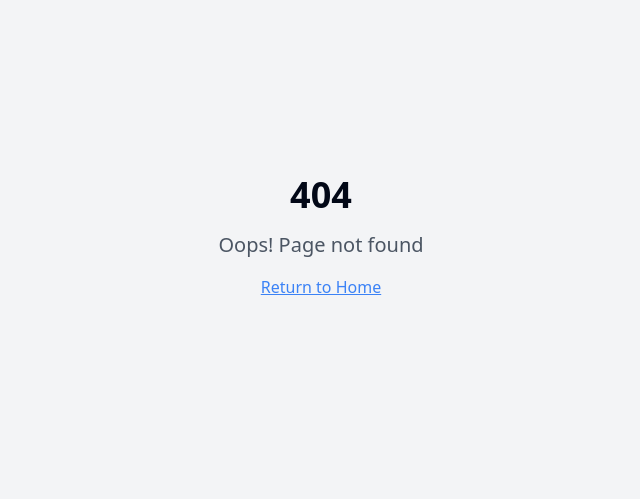
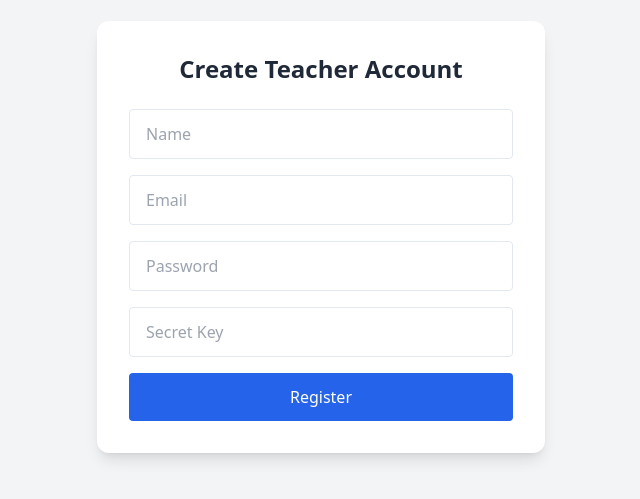
Before and after one commit to indreshverma2004/byte-bright-classroom, a React (Vite) app: page /teacher-register in a window 1280 px wide. Before the commit this address had no page. Shown: the part 163-662 px from the top of the page, without its empty margins (319-959 px from the left). Built offline with nearby package versions, Linux system fonts and the light colour scheme.

Commit message:
updated clasrrom page

```diff
--- a/src/App.tsx
+++ b/src/App.tsx
@@ -22,6 +22,7 @@ import CreatePoll from "./pages/Teacher/CreatePoll";
 import CreateClassroom from "./pages/Teacher/CreateClassroom";
 import StudentRegisterForm from "./pages/Student/studentRegister";
 import  ClassroomDetails  from "./pages/Teacher/ClassroomDetails";
+import TeacherRegister from "./pages/Teacher/TeacherRegister";
 const App = () => (
       <BrowserRouter>
         <Routes>
@@ -41,6 +42,7 @@ const App = () => (
           <Route path="/create-poll" element={<CreatePoll />} />
           <Route path="/student-register" element={<StudentRegisterForm />} />
           <Route path="/classroom/:id" element={<ClassroomDetails />} />
+          <Route path="/teacher-register" element={<TeacherRegister />} />
           {/* Query Client Provider for React Query */}
           <Route path="*" element={<NotFound />} />
         </Routes>
--- /dev/null
+++ b/src/pages/Teacher/TeacherRegister.tsx
@@ -0,0 +1,88 @@
+import React, { useState } from "react";
+import { useNavigate } from "react-router-dom";
+
+const TeacherRegister = () => {
+  const [name, setName] = useState("");
+  const [email, setEmail] = useState("");
+  const [password, setPassword] = useState("");
+  const [secretKey, setSecretKey] = useState("");
+  const navigate = useNavigate();
+
+  const handleRegister = async (e) => {
+    e.preventDefault();
+
+    if (secretKey !== "adminlogin12345") {
+      alert("Invalid secret key.");
+      return;
+    }
+
+    try {
+      const res = await fetch("http://localhost:5000/teacher/register", {
+        method: "POST",
+        headers: { "Content-Type": "application/json" },
+        body: JSON.stringify({ name, email, password }),
+      });
+
+      if (!res.ok) throw new Error("Registration failed");
+
+      const data = await res.json();
+      alert("Registration successful!");
+      navigate("/teacher-login");
+    } catch (err) {
+      console.error("Registration error:", err);
+      alert("Registration failed.");
+    }
+  };
+
+  return (
+    <div className="min-h-screen flex items-center justify-center bg-gray-100 p-4">
+      <div className="bg-white shadow-lg rounded-lg p-8 w-full max-w-md">
+        <h2 className="text-2xl font-bold mb-6 text-center text-gray-800">
+          Create Teacher Account
+        </h2>
+        <form onSubmit={handleRegister} className="space-y-4">
+          <input
+            type="text"
+            value={name}
+            onChange={(e) => setName(e.target.value)}
+            placeholder="Name"
+            required
+            className="w-full border px-4 py-3 rounded"
+          />
+          <input
+            type="email"
+            value={email}
+            onChange={(e) => setEmail(e.target.value)}
+            placeholder="Email"
+            required
+            className="w-full border px-4 py-3 rounded"
+          />
+          <input
+            type="password"
+            value={password}
+            onChange={(e) => setPassword(e.target.value)}
+            placeholder="Password"
+            required
+            className="w-full border px-4 py-3 rounded"
+          />
+          <input
+            type="text"
+            value={secretKey}
+            onChange={(e) => setSecretKey(e.target.value)}
+            placeholder="Secret Key"
+            required
+            className="w-full border px-4 py-3 rounded"
+          />
+          <button
+            type="submit"
+            className="w-full bg-blue-600 text-white py-3 rounded hover:bg-blue-700 transition"
+          >
+            Register
+          </button>
+        </form>
+      </div>
+    </div>
+  );
+};
+
+export default TeacherRegister;
--- a/src/pages/teacherlogin.tsx
+++ b/src/pages/teacherlogin.tsx
@@ -1,86 +1,75 @@
 import React, { useState } from "react";
 import { useNavigate } from "react-router-dom";
+
 const TeacherLogin = () => {
   const [email, setEmail] = useState("");
   const [password, setPassword] = useState("");
   const navigate = useNavigate();
+
   const handleSubmit = async (e) => {
     e.preventDefault();
-    console.log("Email:", email);
-    console.log("Password:", password );
     try {
       const response = await fetch("http://localhost:5000/teacher/login", {
         method: "POST",
-        headers: {
-          "Content-Type": "application/json",
-        },
+        headers: { "Content-Type": "application/json" },
         body: JSON.stringify({ email, password }),
       });
-      if (!response.ok) {
-        throw new Error("Login failed");
-      }
+
+      if (!response.ok) throw new Error("Login failed");
+
       const data = await response.json();
-      console.log("Response:", data);
       localStorage.setItem("teacherData", JSON.stringify(data));
       alert("Login successful!");
-      navigate("/teacher-dashboard"); // Redirect to the home page or dashboard
+      navigate("/teacher-dashboard");
     } catch (error) {
       console.error("Error during login:", error);
       alert("Login failed. Please check your credentials.");
     }
   };
+
   return (
     <div className="min-h-screen bg-gradient-to-br from-blue-50 to-indigo-100 flex items-center justify-center p-4">
       <div className="bg-white rounded-2xl shadow-xl p-8 w-full max-w-md">
         <div className="text-center mb-8">
-          <h1 className="text-3xl font-bold text-gray-800 mb-2">
-            Welcome Back
-          </h1>
+          <h1 className="text-3xl font-bold text-gray-800 mb-2">Welcome Back</h1>
           <p className="text-gray-600">Sign in to your teacher account</p>
         </div>
 
         <div className="space-y-6">
-          <div>
-            <label className="block text-sm font-medium text-gray-700 mb-2">
-              Email Address
-            </label>
           <input
             type="email"
             value={email}
             onChange={(e) => setEmail(e.target.value)}
             required
-              className="w-full px-4 py-3 border border-gray-300 rounded-lg focus:ring-2 focus:ring-blue-500 focus:border-transparent transition duration-200 outline-none"
-              placeholder="Enter your email"
+            className="w-full px-4 py-3 border rounded-lg"
+            placeholder="Email address"
           />
-          </div>
-
-          <div>
-            <label className="block text-sm font-medium text-gray-700 mb-2">
-              Password
-            </label>
           <input
             type="password"
             value={password}
             onChange={(e) => setPassword(e.target.value)}
             required
-              className="w-full px-4 py-3 border border-gray-300 rounded-lg focus:ring-2 focus:ring-blue-500 focus:border-transparent transition duration-200 outline-none"
-              placeholder="Enter your password"
+            className="w-full px-4 py-3 border rounded-lg"
+            placeholder="Password"
           />
-          </div>
 
           <button
             onClick={handleSubmit}
-            className="w-full bg-blue-600 hover:bg-blue-700 text-white font-semibold py-3 px-4 rounded-lg transition duration-200 transform hover:scale-105 focus:ring-4 focus:ring-blue-200 outline-none"
+            className="w-full bg-blue-600 hover:bg-blue-700 text-white py-3 rounded-lg transition duration-200"
           >
             Sign In
+          </button>
+
+          <button
+            onClick={() => navigate("/teacher-register")}
+            className="w-full border border-blue-600 text-blue-600 hover:bg-blue-50 py-3 rounded-lg transition duration-200"
+          >
+            Create Account
           </button>
         </div>
 
         <div className="mt-6 text-center">
-          <a
-            href="#"
-            className="text-sm text-blue-600 hover:text-blue-800 transition duration-200"
-          >
+          <a href="#" className="text-sm text-blue-600 hover:underline">
             Forgot your password?
           </a>
         </div>
```
Lines whose indentation alone changed are shown as unchanged.
